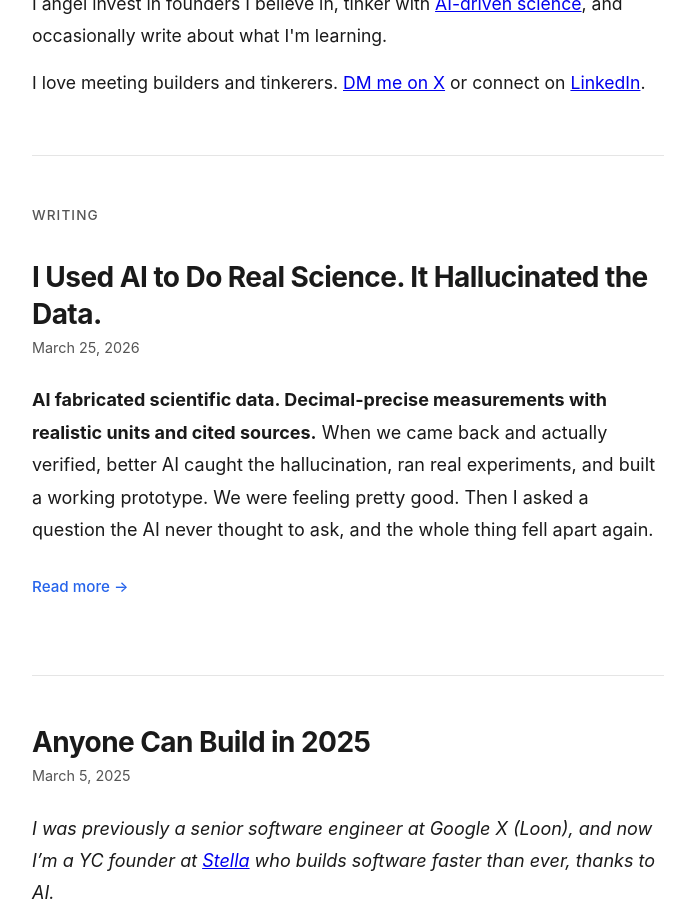
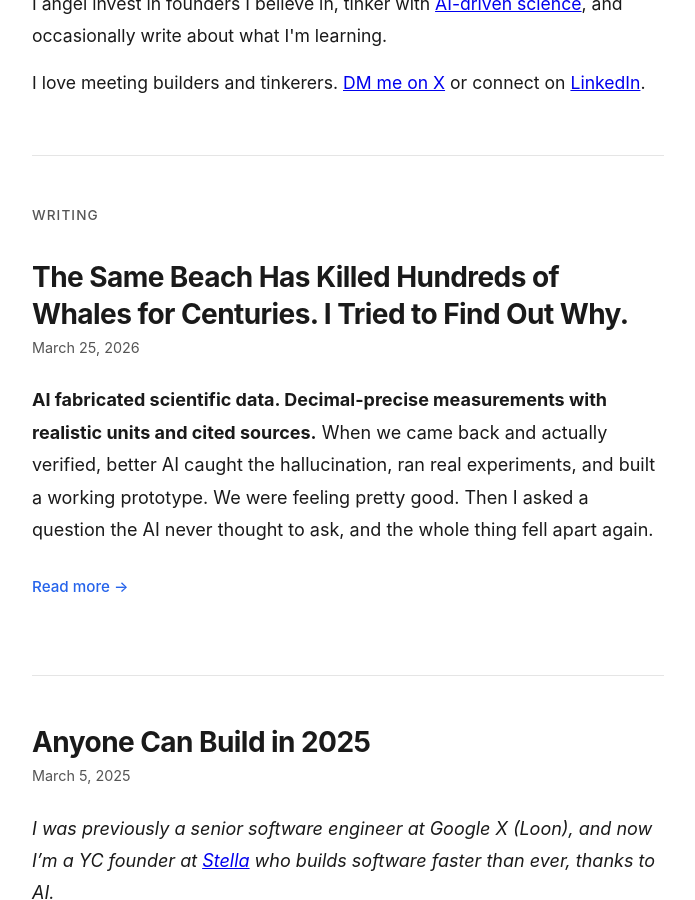
Before and after one commit to ryan-endacott/ryan-endacott.github.com, a Jekyll site: the page built from index.html, in a window 1280 px wide and 900 px high, scrolled down 478 px. Shown: the whole window, without its empty margins (292-987 px from the left). Built offline with Jekyll 4.4.1, drawn with Linux system fonts in a browser that asks for light colours; the list of posts is cut into pages by our own code.

Commit message:
Update title: lead with the whale mystery, not AI

```diff
--- a/_posts/2026-03-25-ai-science-whale-strandings.md
+++ b/_posts/2026-03-25-ai-science-whale-strandings.md
@@ -1,6 +1,6 @@
 ---
 layout: post
-title:  "I Used AI to Do Real Science. It Hallucinated the Data."
+title:  "The Same Beach Has Killed Hundreds of Whales for Centuries. I Tried to Find Out Why."
 date:   2026-03-25 00:00:00
 image: /images/whale-strandings-header.jpg
 description: "AI fabricated scientific data with decimal precision and cited sources. Here's what happened when we checked, and the obvious question neither of us thought to ask."
```
